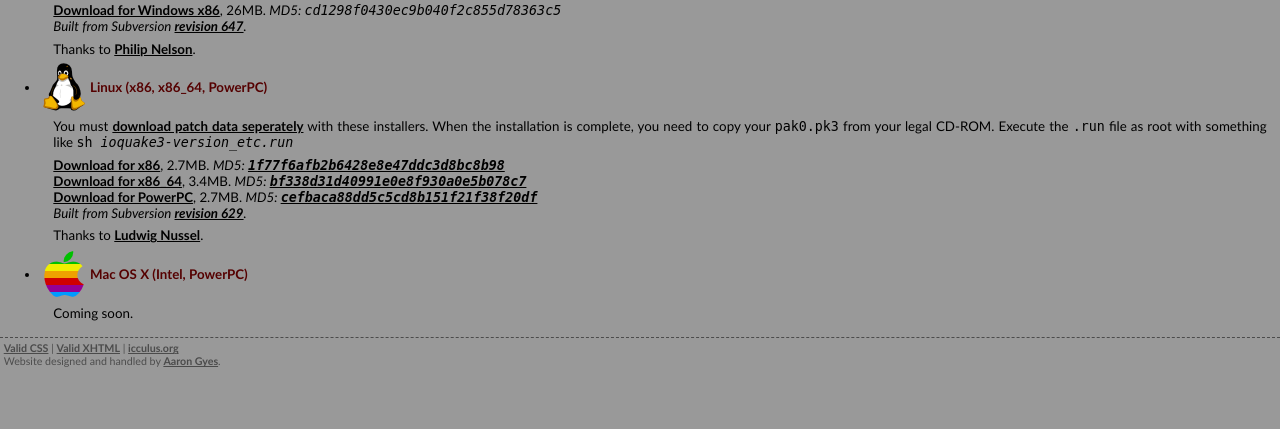
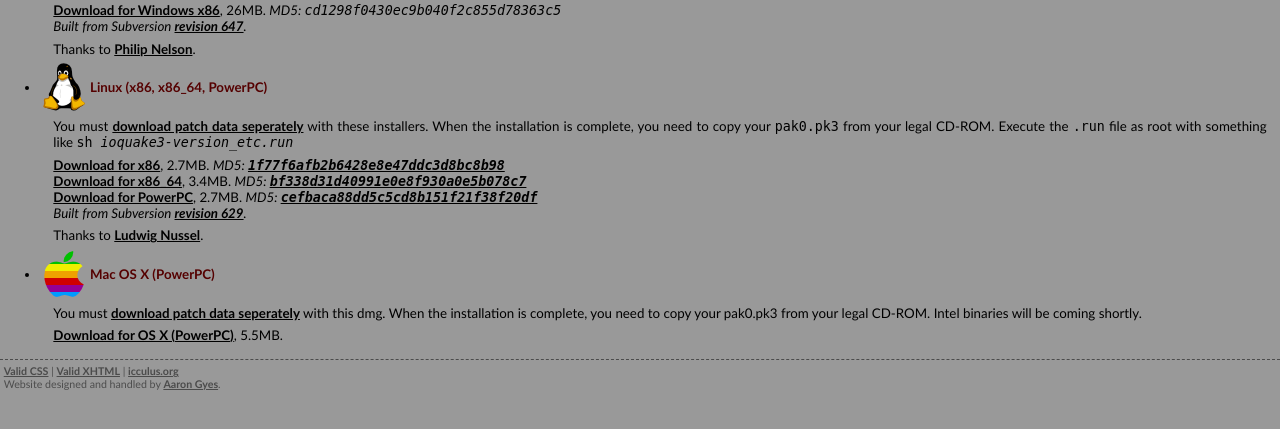
Before and after one commit to bryant/ioq3-defrag, a PHP site: page /?page=get in a window 1280 px wide. Shown: the part 341-770 px from the top of the page. Run offline with PHP 8.4, Linux system fonts and the light colour scheme; data that the repository does not hold is empty.

Commit message:
mac binaries.

```diff
--- a/web/include/downloads.php
+++ b/web/include/downloads.php
@@ -4,7 +4,7 @@ $downloads = array(
  				<p>Provides latest patch <tt>pk3</tt> data from
  				id. You need to copy your <tt>pak0.pk3</tt> from the CD-ROM
  				when the installation process is completed.</p>
- 				<p><a href="http://icculus.org/~zakk/ioquake3_setup.exe">
+ 				<p><a href="http://icculus.org/~zakk/q3run/ioquake3_setup.exe">
  				Download for Windows x86</a>, 26MB.
  				<em>MD5: <tt>cd1298f0430ec9b040f2c855d78363c5</tt></em><br />
  				<em>Built from Subversion
@@ -39,7 +39,11 @@ $downloads = array(
 				Nussel</a>.
 				</p>',
 
- "mac"		=>	'<h3 class="apple">Mac OS X (Intel, PowerPC)</h3>
-				<p>Coming soon.</p>'
+ "mac"		=>	'<h3 class="apple">Mac OS X (PowerPC)</h3>
+				<p>You must <a href="http://icculus.org/quake3/?page=getdata">download patch data seperately</a>
+				with this dmg. When the installation is complete,
+				you need to copy your pak0.pk3 from your legal CD-ROM. Intel binaries will be coming shortly.</p>
+<p><a href="http://icculus.org/~zakk/q3run/ioquake3.dmg">
+ 				Download for OS X (PowerPC)</a>, 5.5MB.</p> '
 );
 ?>
```
